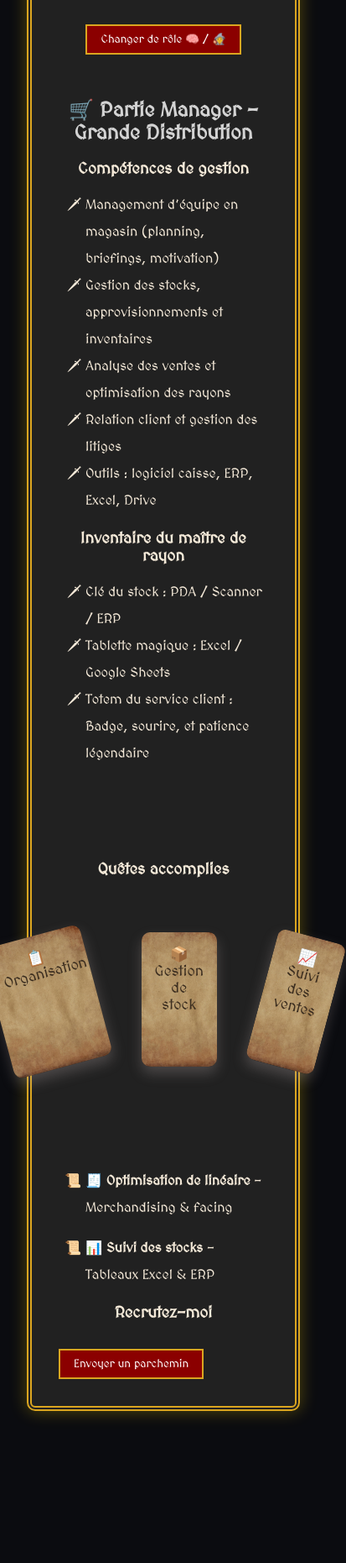
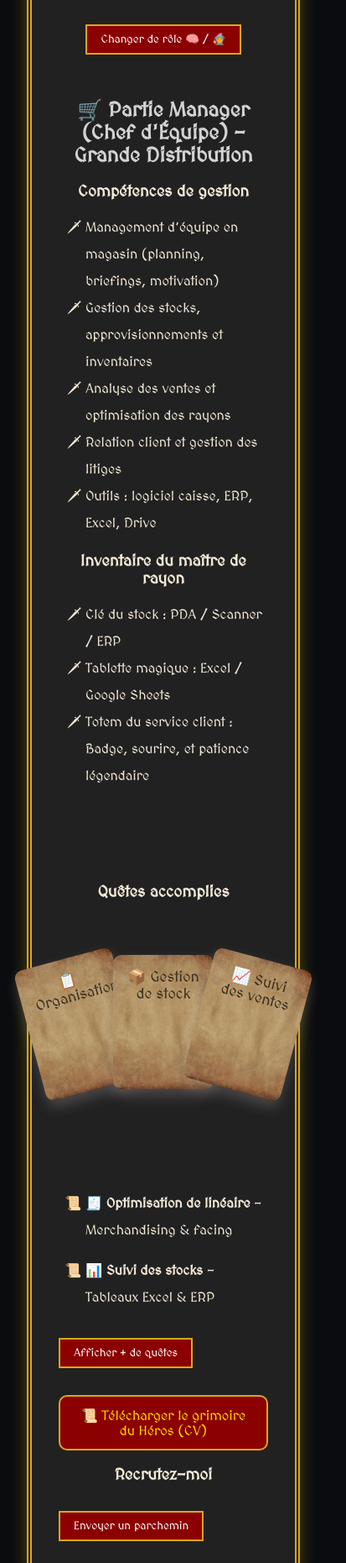
Before and after one commit to MrLeoufff/CV, a plain HTML site: page index.html in a window 390 px wide. Shown: the part 130-1991 px from the top of the page at 84% size, 413 px wide, since content can reach past the window. Before the commit the page ends 1842 px from the top, so only its background shows below. Drawn offline with Linux system fonts and the light colour scheme.

Commit message:
Final commit

```diff
--- a/index.html
+++ b/index.html
@@ -41,7 +41,7 @@
         <div class="card-3d" id="roleCard">
           <section id="manager" class="role-face card-face card-front">
             <section class="manager-section">
-              <h2>🛒 Partie Manager - Grande Distribution</h2>
+              <h2>🛒 Partie Manager (Chef d'Équipe) - Grande Distribution</h2>
               <section class="skills-rpg">
                 <h3>Compétences de gestion</h3>
                 <ul>
@@ -136,14 +136,32 @@
         </button>
       </section>
 
+      <div class="cv-download">
+        <a href="assets/files/CV-Rene.pdf" download>
+          📜 Télécharger le grimoire du Héros (CV)
+        </a>
+      </div>
+
       <section class="contact">
         <h3>Recrutez-moi</h3>
         <button onclick="revealForm()">Envoyer un parchemin</button>
-        <form id="contactForm" style="display: none">
-          <input type="text" placeholder="Votre nom" />
+        <form
+          id="contactForm"
+          style="display: none"
+          action="https://formspree.io/f/meojggog"
+          method="POST"
+        >
+          <input
+            type="text"
+            placeholder="Votre nom"
+            type="text"
+            id="name"
+            name="name"
+            required
+          />
           <input type="email" placeholder="Votre email" />
           <textarea placeholder="Votre message"></textarea>
-          <!-- <button type="submit">Envoyer</button> -->
+          <button type="submit">Envoyer</button>
         </form>
       </section>
     </main>
--- a/script.js
+++ b/script.js
@@ -62,6 +62,10 @@ const questsByRole = {
     {
       tech: "symfony",
       content: "📊 <strong>Suivi des stocks</strong> – Tableaux Excel & ERP"
+    },
+    {
+      tech: "vue",
+      content: "📈 <strong>Suivi des ventes</strong> – Graphiques & statistiques"
     }
   ],
   developer: [
--- a/style.css
+++ b/style.css
@@ -335,8 +335,39 @@ li:hover .preview-container {
   z-index: 1;
 }
 
+.cv-download {
+  text-align: center;
+  margin-top: 2rem;
+}
+
+.cv-download a {
+  display: inline-block;
+  padding: 0.8rem 1.2rem;
+  background: darkred;
+  color: gold;
+  border: 2px solid goldenrod;
+  border-radius: 10px;
+  font-family: 'MedievalSharp', cursive;
+  text-decoration: none;
+  transition: transform 0.3s ease, box-shadow 0.3s ease;
+  cursor: url('assets/cursor/cur1051.png'), auto;
+}
+
+.cv-download a:hover {
+  transform: scale(1.05);
+  box-shadow: 0 0 10px gold;
+}
+
+
 @media (max-width: 768px) {
   .quests {
     margin-top: 6rem;
   }
+
+  .card-filters {
+    gap: 0;  }
+
+  .filter-card {
+    margin-inline: -20px;
+  }
 }
```
Also changed, not shown: 1 other file.
